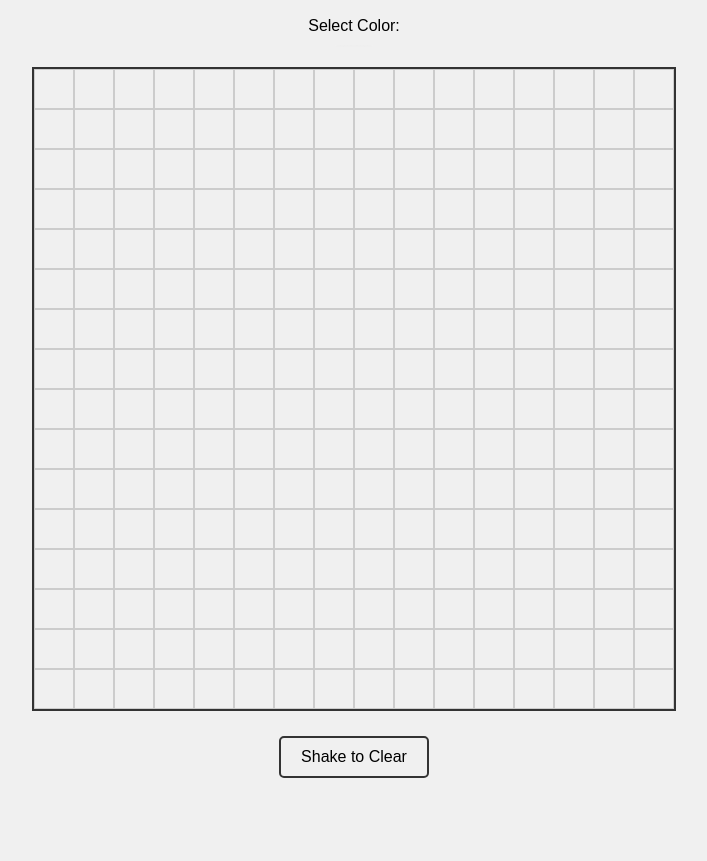
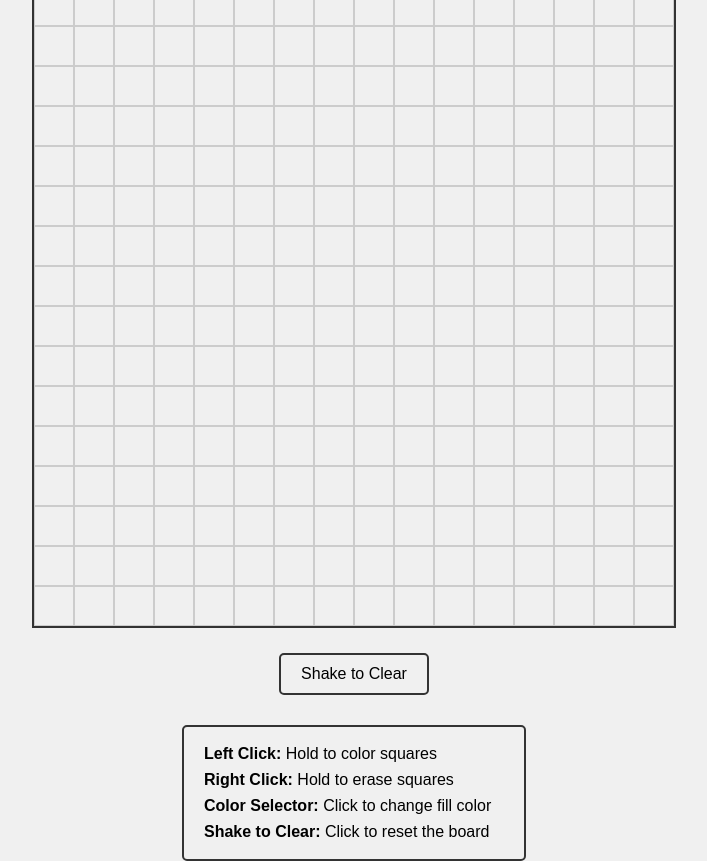
Before and after one commit to jamesmferris/etch-a-sketch, a plain HTML site: page index.html in a window 1280 px wide. Shown: the part 69-930 px from the top of the page, without its empty margins (286-993 px from the left). Before the commit the page ends 847 px from the top, so only its background shows below. Drawn offline with Linux system fonts and the light colour scheme.

Commit message:
feat: Add user instructions for board interaction
- Added a new instructions container below the "Clear Board" button.
- Instructions include usage for left click, right click, color selector, and clear button.
- Updated HTML structure to include the instructions.
- Updated CSS to style the instructions container for clarity and consistency.

```diff
--- a/index.html
+++ b/index.html
@@ -12,10 +12,16 @@
 
   <body>
     <h1>Etch-A-Sketch</h1>
-    <label for="color-picker">Select Color:</label>
+    <label for="color-picker">Color Selector:</label>
     <input type="color" id="color-picker" value="#000000" />
     <div class="container" id="grid-container"></div>
     <button id="clear-button">Shake to Clear</button>
+    <div id="instructions">
+      <p><strong>Left Click:</strong> Hold to color squares</p>
+      <p><strong>Right Click:</strong> Hold to erase squares</p>
+      <p><strong>Color Selector:</strong> Click to change fill color</p>
+      <p><strong>Shake to Clear:</strong> Click to reset the board</p>
+    </div>
     <script src="main.js"></script>
   </body>
 </html>
--- a/styles.css
+++ b/styles.css
@@ -67,6 +67,20 @@ label {
   border-radius: 5px;
 }
 
+#instructions {
+  margin-top: 30px;
+  padding: 10px 20px;
+  border: 2px solid #333;
+  border-radius: 5px;
+  background-color: #f0f0f0;
+  text-align: left;
+  width: 300px;
+}
+
+#instructions p {
+  margin: 8px 0;
+}
+
 .shake {
   animation: shake-animation 1s ease-in-out;
 }
```
